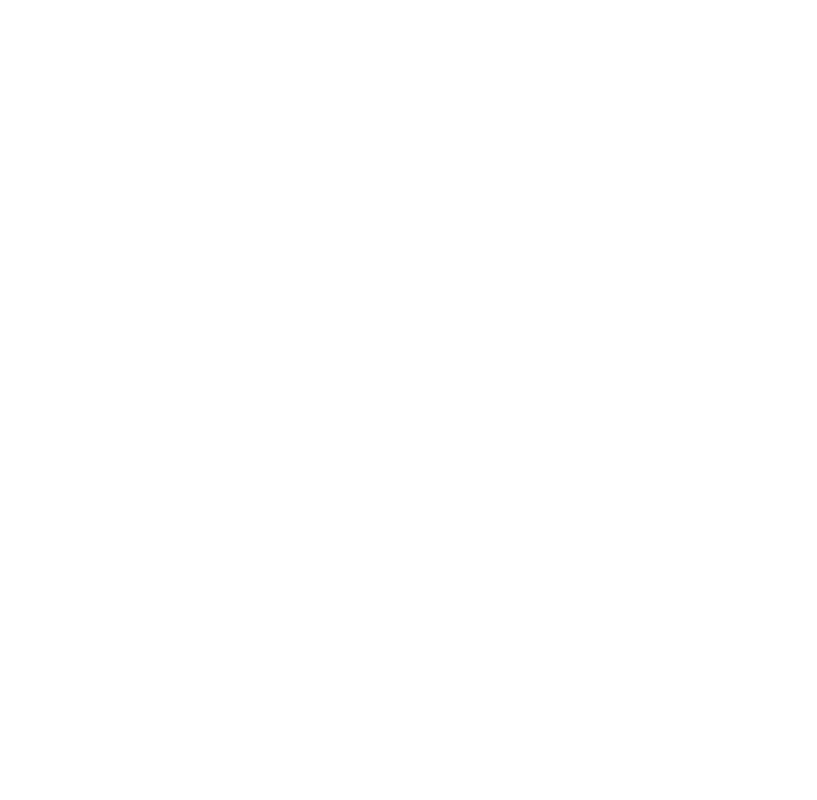
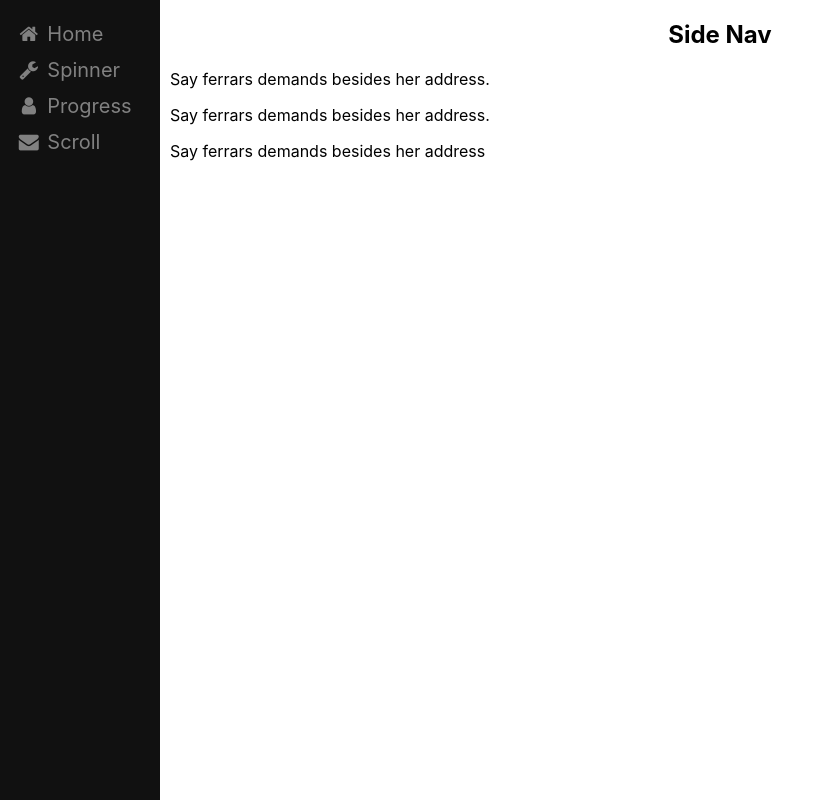
Before and after one commit to deechris27/uifeatures, a React (Create React App) app: page /#/sidenav in a window 1280 px wide. Shown: the whole page, without its empty margins (0-817 px from the left). Built offline with nearby package versions, Linux system fonts and the light colour scheme.

Commit message:
side nav

```diff
--- a/public/index.html
+++ b/public/index.html
@@ -7,9 +7,10 @@
     <meta name="theme-color" content="#000000" />
     <meta
       name="description"
-      content="Web site created using create-react-app"
+      content="Mytidbit featires app"
     />
     <link rel="apple-touch-icon" href="%PUBLIC_URL%/logo192.png" />
+    <link rel="stylesheet" href="https://cdnjs.cloudflare.com/ajax/libs/font-awesome/4.7.0/css/font-awesome.min.css">
     <!--
       manifest.json provides metadata used when your web app is installed on a
       user's mobile device or desktop. See https://developers.google.com/web/fundamentals/web-app-manifest/
--- a/src/App.js
+++ b/src/App.js
@@ -4,6 +4,7 @@
 import HomePage from './pages/HomePage';
 import ProgressBar from './components/progress/progress';
 import ScrollProgress from './components/scrollprogress/ScrollProgress';
+import SideBar from './components/sidebar/SideBar';
 
 const App = ()=> (
    <Switch>
@@ -11,6 +12,7 @@
      <Route path="/spin" component={Spin} />
      <Route path="/progress" component={ProgressBar} />
      <Route path="/scrollprogress" component={ScrollProgress} />
+     <Route path="/sidenav" component={SideBar} />
    </Switch>
 );
 
--- a/src/components/scrollprogress/ScrollProgress.js
+++ b/src/components/scrollprogress/ScrollProgress.js
@@ -1,5 +1,4 @@
 import React, { useRef, useEffect } from 'react';
-import ReactDOM from 'react-dom';
 import './scrollprogress.css';
 
 function ScrollProgress() {
@@ -8,8 +7,6 @@
     useEffect(() => {
         window.addEventListener('scroll', scrollFunc)
     })
-
-    // window.onscroll = function () { this.console.log("hellooo") };
 
     function scrollFunc() {
         let winScroll = document.body.scrollTop || document.documentElement.scrollTop;
--- /dev/null
+++ b/src/components/sidebar/SideBar.js
@@ -0,0 +1,25 @@
+import React from 'react';
+import './sidebar.css';
+import {Link} from 'react-router-dom';
+
+function SideBar() {
+    return (
+        <React.Fragment>
+            <div className="sidebar">
+                <Link to="/"><i className="fa fa-fw fa-home"></i> Home</Link>
+                <Link to="/spin"><i className="fa fa-fw fa-wrench"></i> Spinner</Link>
+                <Link to="/progress"><i className="fa fa-fw fa-user"></i> Progress </Link>
+                <Link to="/scrollprogress"><i className="fa fa-fw fa-envelope"></i> Scroll </Link>
+            </div>
+
+            <div className="main">
+                <h2>Side Nav</h2>
+                <p>Say ferrars demands besides her address.</p>
+                <p>Say ferrars demands besides her address.</p>
+                <p>Say ferrars demands besides her address</p>
+            </div>
+        </React.Fragment>
+    )
+}
+
+export default SideBar;
--- /dev/null
+++ b/src/components/sidebar/sidebar.css
@@ -0,0 +1,33 @@
+.sidebar {
+    height: 100%;
+    width: 160px;
+    position: fixed;
+    z-index: 1;
+    top: 0;
+    left: 0;
+    background-color: #111;
+    overflow-x: hidden;
+    padding-top: 16px;
+  }
+
+  .sidebar a {
+    padding: 6px 8px 6px 16px;
+    text-decoration: none;
+    font-size: 20px;
+    color: #818181;
+    display: block;
+  }
+
+  .sidebar a:hover {
+    color: #f1f1f1;
+  }
+
+  .main {
+    margin-left: 160px;
+    padding: 0px 10px;
+  }
+
+  @media screen and (max-height: 450px) {
+    .sidebar {padding-top: 15px;}
+    .sidebar a {font-size: 18px;}
+  }
--- a/src/pages/HomePage.js
+++ b/src/pages/HomePage.js
@@ -8,6 +8,7 @@
             <Link to="/spin">Spinner/Loader</Link><br />
             <Link to="/progress">Progress Bar</Link><br />
             <Link to="/scrollprogress">Scroll Progress Bar</Link><br />
+            <Link to="/sidenav">Side NavBar</Link><br />
         </div>
     )
 }
```
